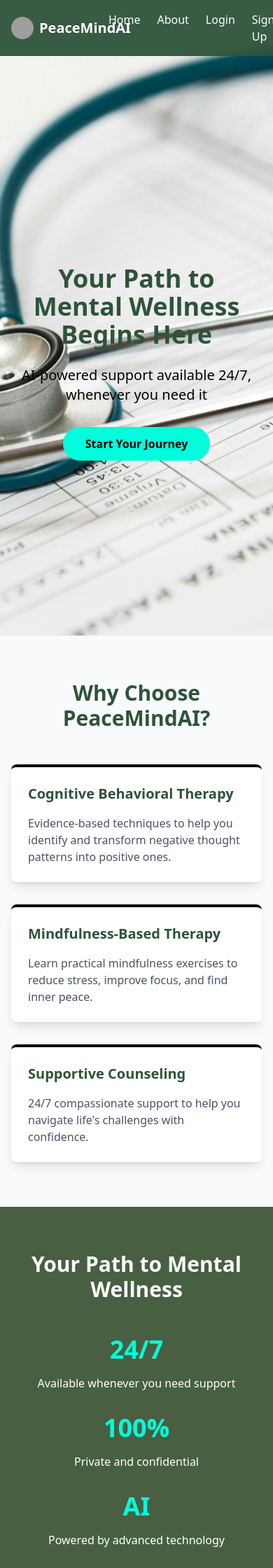
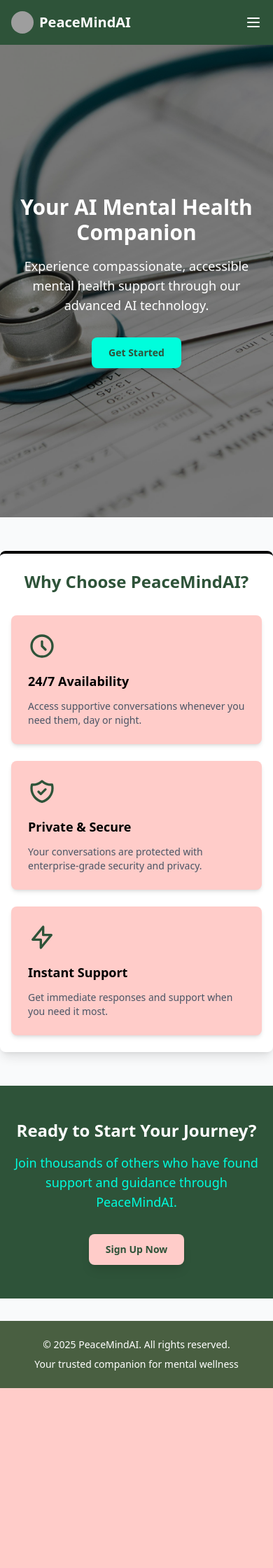
Before and after one commit to SuhelKhanCA/PeaceMindAI, a Django app: page / in a window 390 px wide. Shown: the top 2240 px of the page at 70% size. After the commit the page ends 1983 px from the top, so only its background shows below. Run offline with Django 5.2, Linux system fonts and the light colour scheme; style sheets or scripts are compiled from the project's sources; parts of the project's set-up code (start-up, migrations or seed data) failed here and were passed over; some libraries are stand-ins or nearby versions; grey boxes are pictures that could not be loaded.

Commit message:
complete : styling for responsive

```diff
--- a/peacemindai/templates/base.html
+++ b/peacemindai/templates/base.html
@@ -39,9 +39,7 @@
         color: var(--aquamarine);
       }
       .bg-nav {
-        background-color: rgba(46, 83, 57, 0.95);
-        backdrop-filter: blur(8px);
-        -webkit-backdrop-filter: blur(8px);
+        background-color: var(--cal-poly-green);
       }
 
       /* Header animation */
@@ -62,7 +60,7 @@
     <header
       class="fixed top-0 left-0 right-0 w-full z-50 transition-all duration-200"
     >
-      <div class="bg-nav py-4">
+      <div class="bg-nav md:bg-transparent py-4">
         <div class="container mx-auto flex justify-between items-center px-4">
           <a href="{% url 'home' %}" class="flex items-center space-x-2">
             <img
@@ -70,40 +68,70 @@
               alt="Logo"
               class="h-8 w-8 rounded-full"
             />
-            <span class="text-xl font-bold text-white">PeaceMindAI</span>
+            <span class="text-xl font-bold text-white md:text-primary"
+              >PeaceMindAI</span
+            >
           </a>
-          <nav class="flex space-x-6">
+
+          <!-- Mobile menu button -->
+          <button
+            id="mobile-menu-button"
+            class="md:hidden text-white focus:outline-none"
+          >
+            <svg
+              class="h-6 w-6"
+              fill="none"
+              stroke="currentColor"
+              viewBox="0 0 24 24"
+            >
+              <path
+                stroke-linecap="round"
+                stroke-linejoin="round"
+                stroke-width="2"
+                d="M4 6h16M4 12h16M4 18h16"
+              ></path>
+            </svg>
+          </button>
+
+          <!-- Navigation menu -->
+          <nav
+            id="nav-menu"
+            class="fixed md:relative top-[3.5rem] md:top-0 right-0 md:right-auto w-full md:w-auto transform translate-x-full md:translate-x-0 transition-transform duration-200 ease-in-out md:transition-none md:flex md:space-x-6"
+          >
+            <div
+              class="flex flex-col md:flex-row space-y-4 md:space-y-0 md:space-x-6 p-4 md:p-0 bg-nav md:bg-transparent"
+            >
               <a
                 href="{% url 'home' %}"
-              class="text-white hover-accent transition-colors duration-200"
+                class="text-white md:text-primary hover-accent transition-colors duration-200"
                 >Home</a
               >
               <a
                 href="{% url 'about' %}"
-              class="text-white hover-accent transition-colors duration-200"
+                class="text-white md:text-primary hover-accent transition-colors duration-200"
                 >About</a
               >
               {% if user.is_authenticated %}
               <a
                 href="{% url 'chat-lobby' %}"
-              class="text-white hover-accent transition-colors duration-200"
+                class="text-white md:text-primary hover-accent transition-colors duration-200"
                 >Chat</a
               >
               <a
                 href="{% url 'update_account' %}"
-              class="text-white hover-accent transition-colors duration-200"
+                class="text-white md:text-primary hover-accent transition-colors duration-200"
                 >My Account</a
               >
               <a
                 href="{% url 'submit_feedback' %}"
-              class="text-white hover-accent transition-colors duration-200"
+                class="text-white md:text-primary hover-accent transition-colors duration-200"
                 >Rate Us</a
               >
               <form action="{% url 'logout' %}" method="post" class="inline">
                 {% csrf_token %}
                 <button
                   type="submit"
-                class="text-white hover-accent transition-colors duration-200"
+                  class="text-white md:text-primary hover-accent transition-colors duration-200 w-full text-left"
                 >
                   Logout
                 </button>
@@ -111,15 +139,16 @@
               {% else %}
               <a
                 href="{% url 'login' %}"
-              class="text-white hover-accent transition-colors duration-200"
+                class="text-white md:text-primary hover-accent transition-colors duration-200"
                 >Login</a
               >
               <a
                 href="{% url 'signup' %}"
-              class="text-white hover-accent transition-colors duration-200"
+                class="text-white md:text-primary hover-accent transition-colors duration-200"
                 >Sign Up</a
               >
               {% endif %}
+            </div>
           </nav>
         </div>
       </div>
@@ -190,6 +219,24 @@
 
         lastScroll = currentScroll;
       });
+
+      // Mobile menu toggle
+      const mobileMenuButton = document.getElementById("mobile-menu-button");
+      const navMenu = document.getElementById("nav-menu");
+
+      mobileMenuButton.addEventListener("click", () => {
+        navMenu.classList.toggle("translate-x-full");
+      });
+
+      // Close menu when clicking outside
+      document.addEventListener("click", (e) => {
+        if (
+          !navMenu.contains(e.target) &&
+          !mobileMenuButton.contains(e.target)
+        ) {
+          navMenu.classList.add("translate-x-full");
+        }
+      });
     </script>
   </body>
 </html>
--- a/peacemindai/templates/home.html
+++ b/peacemindai/templates/home.html
@@ -1,132 +1,163 @@
-{% extends 'base.html' %} {% load static %} {% block title %}
-<title>PeaceMindAI | Home</title> {% endblock %} {% block content %}
+{% extends 'base.html' %}
+{% load static %}
+{% load widget_tweaks %}
+{% block title %}
+<title>PeaceMindAI | Home</title>
+{% endblock %}
+{% block content %}
+<!-- Hero Section -->
+<section class="relative h-[80vh] md:h-[90vh] flex items-center">
+  <div class="absolute inset-0 z-0">
+    <img
+      src="{% static 'images/hero.jpg' %}"
+      alt="Hero background"
+      class="w-full h-full object-cover"
+    />
+    <div class="absolute inset-0 bg-black/50"></div>
+  </div>
 
-<!-- Hero Section with padding for fixed header -->
-<div class="relative h-screen pt-16">
-  <div
-    class="absolute inset-0 bg-cover bg-center bg-no-repeat"
-    style="background-image: url('{% static 'images/hero.jpg' %}')"
+  <div class="relative z-10 container mx-auto px-4">
+    <div class="max-w-3xl mx-auto text-center text-white">
+      <h1 class="text-3xl md:text-5xl font-bold mb-4 md:mb-6">
+        Your AI Mental Health Companion
+      </h1>
+      <p class="text-lg md:text-xl mb-8 md:mb-10">
+        Experience compassionate, accessible mental health support through our
+        advanced AI technology.
+      </p>
+      {% if user.is_authenticated %}
+      <a
+        href="{% url 'chat-lobby' %}"
+        class="inline-block px-6 md:px-8 py-3 md:py-4 bg-accent text-primary text-sm md:text-base font-semibold rounded-lg hover:bg-accent/90 transform hover:-translate-y-0.5 transition-all duration-200 shadow-lg hover:shadow-xl"
       >
-    <div class="absolute inset-0 bg-hunter-green bg-opacity-40"></div>
-  </div>
-  <div
-    class="relative flex items-center justify-center h-full text-center px-4"
-  >
-    <div class="max-w-3xl">
-      <h1 class="text-4xl md:text-6xl font-bold text-[#2e5339] mb-6">
-        Your Path to Mental Wellness Begins Here
-      </h1>
-      <p class="text-xl text-tea-rose-red mb-8">
-        AI-powered support available 24/7, whenever you need it
-      </p>
-      {% if not user.is_authenticated %}
+        Start Chatting Now
+      </a>
+      {% else %}
       <a
         href="{% url 'signup' %}"
-        class="inline-block px-8 py-3 bg-accent rounded-full hover:bg-highlight transition-colors duration-300 font-semibold"
-        >Start Your Journey</a
+        class="inline-block px-6 md:px-8 py-3 md:py-4 bg-accent text-primary text-sm md:text-base font-semibold rounded-lg hover:bg-accent/90 transform hover:-translate-y-0.5 transition-all duration-200 shadow-lg hover:shadow-xl"
       >
-      {% else %}
-      <a
-        href="{% url 'chat-lobby' %}"
-        class="inline-block px-8 py-3 bg-accent rounded-full hover:bg-highlight transition-colors duration-300 font-semibold"
-        >Start Your Journey</a
-      >
+        Get Started
+      </a>
       {% endif %}
     </div>
   </div>
+</section>
+
+<!-- Features Section -->
+<section class="py-12 md:py-20 bg-gray-50">
+  <div class="container mx-auto px-4 bg-white shadow-lg rounded-lg p-6 hover:shadow-xl transition-shadow duration-200 border-t-4 border-accent">
+    <h2
+      class="text-2xl md:text-3xl font-bold text-primary text-center mb-8 md:mb-12"
+    >
+      Why Choose PeaceMindAI?
+    </h2>
+
+    <div class="grid grid-cols-1 md:grid-cols-3 gap-6 md:gap-8">
+      <!-- Feature 1 -->
+      <div
+        class="bg-highlight p-6 md:p-8 rounded-lg shadow-md hover:shadow-lg transition-shadow duration-200"
+      >
+        <div class="text-primary mb-4">
+          <svg
+            class="w-10 h-10 md:w-12 md:h-12"
+            fill="none"
+            stroke="currentColor"
+            viewBox="0 0 24 24"
+          >
+            <path
+              stroke-linecap="round"
+              stroke-linejoin="round"
+              stroke-width="2"
+              d="M12 8v4l3 3m6-3a9 9 0 11-18 0 9 9 0 0118 0z"
+            />
+          </svg>
+        </div>
+        <h3 class="text-lg md:text-xl font-semibold mb-3">24/7 Availability</h3>
+        <p class="text-sm md:text-base text-gray-600">
+          Access supportive conversations whenever you need them, day or night.
+        </p>
       </div>
 
-<!-- Features Section -->
-<div class="container mx-auto mt-16 px-4">
-  <h2 class="text-center text-3xl font-bold text-primary mb-12">
-    Why Choose PeaceMindAI?
-  </h2>
-  <div class="grid grid-cols-1 md:grid-cols-3 gap-8">
+      <!-- Feature 2 -->
       <div
-      class="bg-white shadow-lg rounded-lg p-6 hover:shadow-xl transition-shadow duration-200 border-t-4 border-accent"
+        class="bg-highlight p-6 md:p-8 rounded-lg shadow-md hover:shadow-lg transition-shadow duration-200"
       >
-      <h3 class="text-xl font-semibold text-primary">
-        Cognitive Behavioral Therapy
-      </h3>
-      <p class="text-gray-600 mt-4">
-        Evidence-based techniques to help you identify and transform negative
-        thought patterns into positive ones.
+        <div class="text-primary mb-4">
+          <svg
+            class="w-10 h-10 md:w-12 md:h-12"
+            fill="none"
+            stroke="currentColor"
+            viewBox="0 0 24 24"
+          >
+            <path
+              stroke-linecap="round"
+              stroke-linejoin="round"
+              stroke-width="2"
+              d="M9 12l2 2 4-4m5.618-4.016A11.955 11.955 0 0112 2.944a11.955 11.955 0 01-8.618 3.04A12.02 12.02 0 003 9c0 5.591 3.824 10.29 9 11.622 5.176-1.332 9-6.03 9-11.622 0-1.042-.133-2.052-.382-3.016z"
+            />
+          </svg>
+        </div>
+        <h3 class="text-lg md:text-xl font-semibold mb-3">Private & Secure</h3>
+        <p class="text-sm md:text-base text-gray-600">
+          Your conversations are protected with enterprise-grade security and
+          privacy.
         </p>
       </div>
+
+      <!-- Feature 3 -->
       <div
-      class="bg-white shadow-lg rounded-lg p-6 hover:shadow-xl transition-shadow duration-200 border-t-4 border-accent"
+        class="bg-highlight p-6 md:p-8 rounded-lg shadow-md hover:shadow-lg transition-shadow duration-200"
       >
-      <h3 class="text-xl font-semibold text-primary">
-        Mindfulness-Based Therapy
-      </h3>
-      <p class="text-gray-600 mt-4">
-        Learn practical mindfulness exercises to reduce stress, improve focus,
-        and find inner peace.
-      </p>
+        <div class="text-primary mb-4">
+          <svg
+            class="w-10 h-10 md:w-12 md:h-12"
+            fill="none"
+            stroke="currentColor"
+            viewBox="0 0 24 24"
+          >
+            <path
+              stroke-linecap="round"
+              stroke-linejoin="round"
+              stroke-width="2"
+              d="M13 10V3L4 14h7v7l9-11h-7z"
+            />
+          </svg>
         </div>
-    <div
-      class="bg-white shadow-lg rounded-lg p-6 hover:shadow-xl transition-shadow duration-200 border-t-4 border-accent"
-    >
-      <h3 class="text-xl font-semibold text-primary">Supportive Counseling</h3>
-      <p class="text-gray-600 mt-4">
-        24/7 compassionate support to help you navigate life's challenges with
-        confidence.
+        <h3 class="text-lg md:text-xl font-semibold mb-3">Instant Support</h3>
+        <p class="text-sm md:text-base text-gray-600">
+          Get immediate responses and support when you need it most.
         </p>
       </div>
     </div>
   </div>
-
-<!-- Benefits Section -->
-<div class="bg-secondary text-white py-16 mt-16">
-  <div class="container mx-auto px-4">
-    <h2 class="text-center text-3xl font-bold mb-12">
-      Your Path to Mental Wellness
-    </h2>
-    <div
-      class="grid grid-cols-1 md:grid-cols-2 lg:grid-cols-4 gap-8 text-center"
-    >
-      <div>
-        <div class="text-accent text-4xl font-bold mb-4">24/7</div>
-        <p>Available whenever you need support</p>
-      </div>
-      <div>
-        <div class="text-accent text-4xl font-bold mb-4">100%</div>
-        <p>Private and confidential</p>
-      </div>
-      <div>
-        <div class="text-accent text-4xl font-bold mb-4">AI</div>
-        <p>Powered by advanced technology</p>
-      </div>
-      <div>
-        <div class="text-accent text-4xl font-bold mb-4">$0</div>
-        <p>Start your journey for free</p>
-      </div>
-    </div>
-  </div>
-</div>
+</section>
 
 <!-- Call to Action -->
-<div class="bg-white py-16">
-  <div class="container mx-auto text-center px-4">
-    <h2 class="text-2xl font-bold text-primary">
-      Start Your Journey to Better Mental Health
+<section class="py-12 md:py-20 bg-primary">
+  <div class="container mx-auto px-4 text-center">
+    <h2 class="text-2xl md:text-3xl font-bold text-white mb-4 md:mb-6">
+      Ready to Start Your Journey?
     </h2>
-    <p class="text-primary mt-4">
-      Join thousands of others who have found peace with PeaceMindAI
+    <p class="text-lg md:text-xl text-accent mb-8 md:mb-10 max-w-2xl mx-auto">
+      Join thousands of others who have found support and guidance through
+      PeaceMindAI.
     </p>
-    <div class="mt-8 space-x-4">
+    {% if user.is_authenticated %}
+    <a
+      href="{% url 'chat-lobby' %}"
+      class="inline-block px-6 md:px-8 py-3 md:py-4 bg-accent text-primary text-sm md:text-base font-semibold rounded-lg hover:bg-accent/90 transform hover:-translate-y-0.5 transition-all duration-200 shadow-lg hover:shadow-xl"
+    >
+      Start Chatting
+    </a>
+    {% else %}
     <a
       href="{% url 'signup' %}"
-        class="inline-block bg-primary text-white px-8 py-3 rounded-lg hover:bg-secondary transition-colors duration-200"
-        >Sign Up Now</a
+      class="inline-block px-6 md:px-8 py-3 md:py-4 bg-highlight text-primary text-sm md:text-base font-semibold rounded-lg hover:bg-accent/90 transform hover:-translate-y-0.5 transition-all duration-200 shadow-lg hover:shadow-xl"
     >
-      <a
-        href="{% url 'about' %}"
-        class="inline-block bg-[#ff5666] text-white px-8 py-3 rounded-lg hover:bg-primary transition-colors duration-200"
-        >Learn More</a
-      >
+      Sign Up Now
+    </a>
+    {% endif %}
   </div>
-  </div>
-</div>
-
+</section>
 {% endblock %}
```
Also changed, not shown: peacemindai/chat/templates/chat/lobby.html (+39 -20 lines), peacemindai/main_app/templates/feedback.html (+60 -34 lines), peacemindai/templates/about.html (+31 -21 lines). Lines whose indentation alone changed are shown as unchanged.
